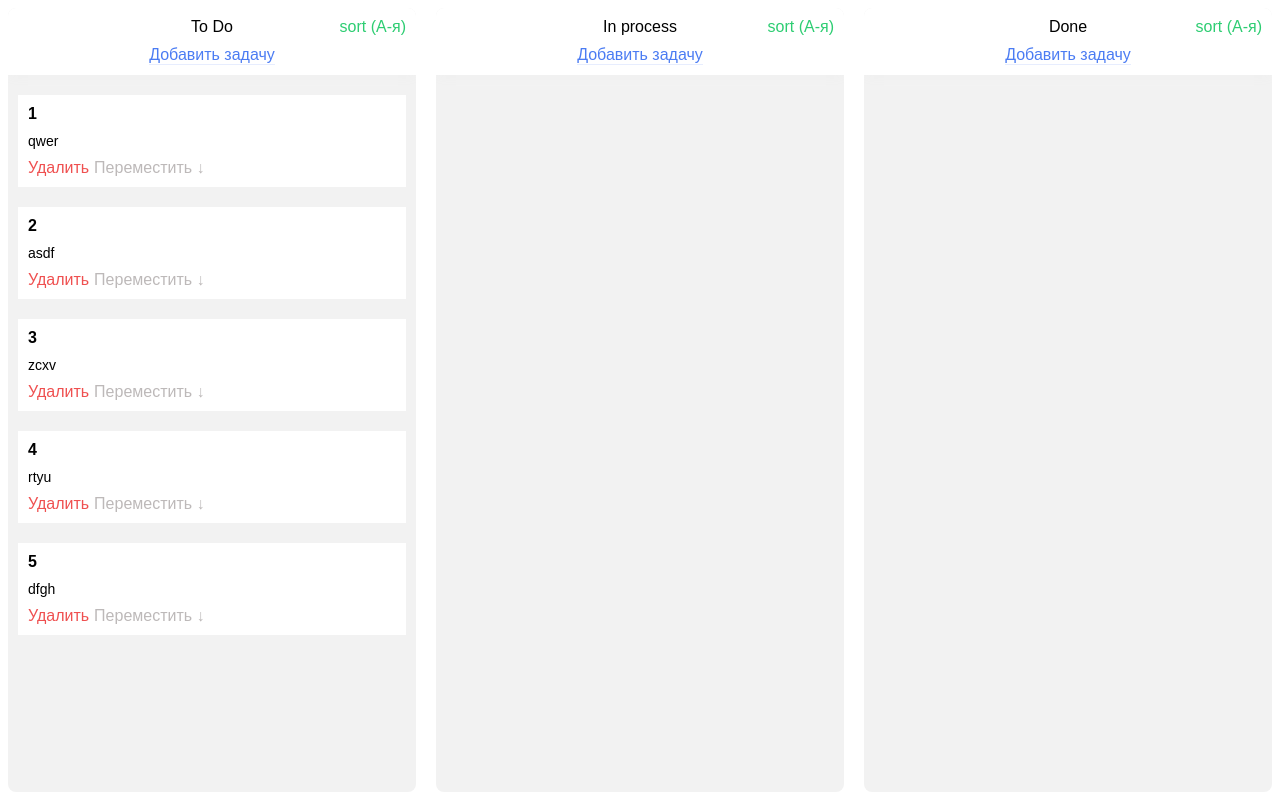
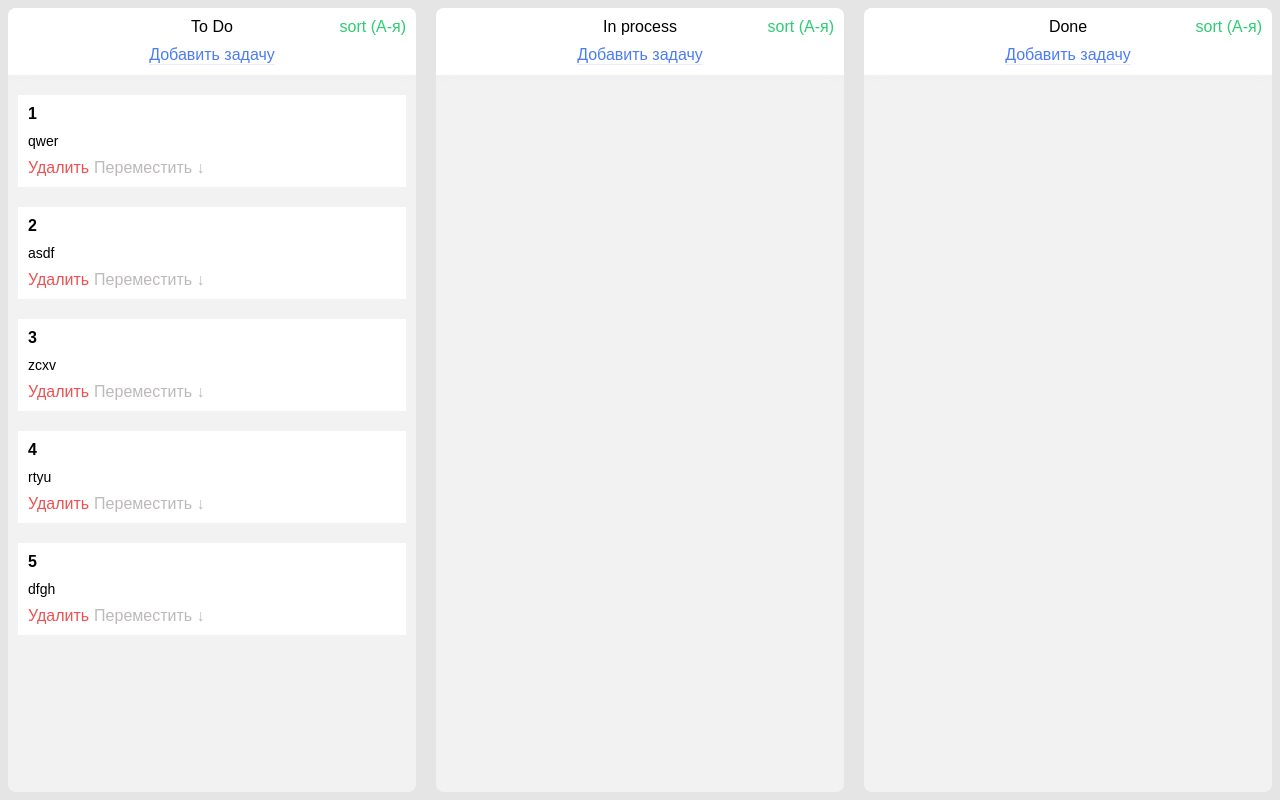
Before and after one commit to AlexanderInsulin/csmoney, a React (Create React App) app: page / in a window 1280 px wide. Built offline with nearby package versions, Linux system fonts and the light colour scheme.

Commit message:
- Little clean up

```diff
--- a/src/index.css
+++ b/src/index.css
@@ -4,6 +4,7 @@ body {
   font-family: "Proxima Nova", sans-serif;
   -webkit-font-smoothing: antialiased;
   -moz-osx-font-smoothing: grayscale;
+  background: #E5E5E6;
 }
 
 html, body, #root {
--- a/src/index.js
+++ b/src/index.js
@@ -6,8 +6,6 @@ import store from './store'
 import './index.css';
 import App from './App';
 
-console.log(store.getState())
-
 ReactDOM.render(
     <Provider store={store}>
         <App />
--- a/src/store/reducers/board.js
+++ b/src/store/reducers/board.js
@@ -8,7 +8,6 @@ const initialState = {
 }
 
 export default (state = initialState, action) => {
-  console.log(action)
   if (action.boardId && action.boardId !== state.id) return state
 
   switch (action.type) {
```
